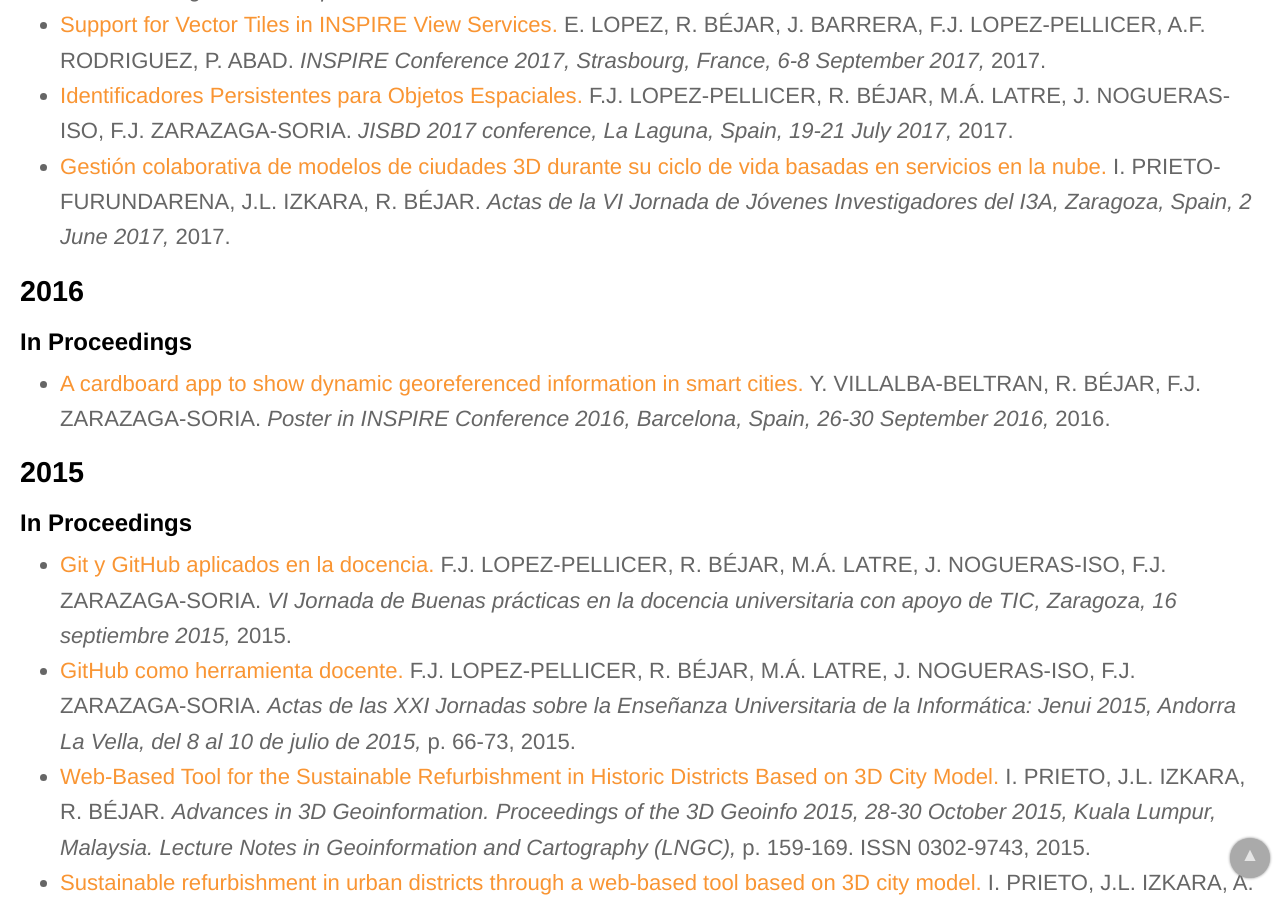
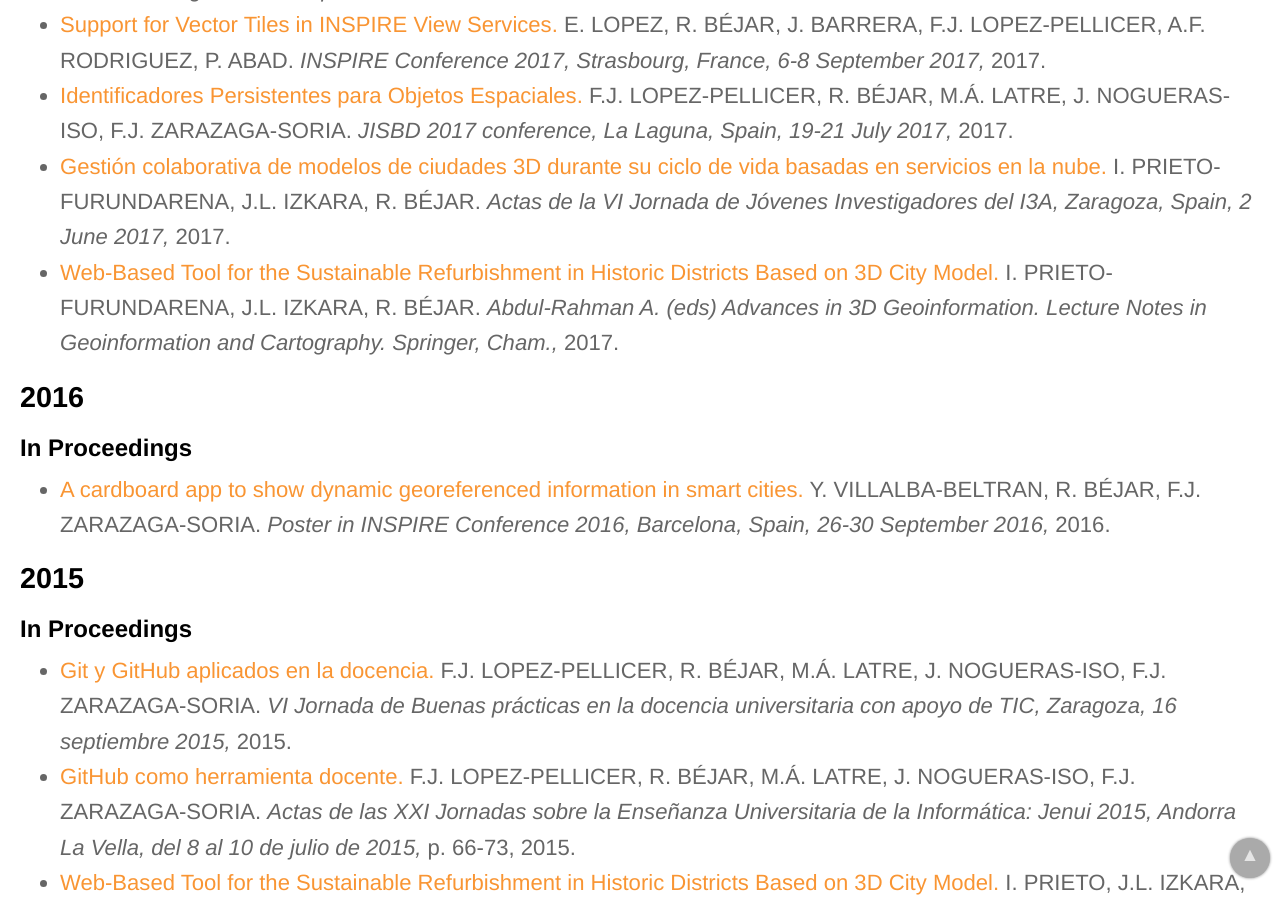
Before and after one commit to IAAA-Lab/IAAA-Lab.github.io, a Jekyll site: the page built from _staff/rbejar.md, in a window 1280 px wide and 900 px high, scrolled down 3487 px. Built offline with Jekyll 4.4.1, drawn with Linux system fonts in a browser that asks for light colours.

Commit message:
Update papers.yml

```diff
--- a/_data/papers.yml
+++ b/_data/papers.yml
@@ -423,6 +423,12 @@
   url: https://agile-online.org/images/conference_2017/Proceedings2017/shortpapers/82_ShortPaper_in_PDF.pdf
   authors: D. DÍAZ-CORONA, J. LACASTA, J. NOGUERAS-ISO
   publication_conference: "AGILE 2017 conference, Wageningen, The Netherlands, 9-12 May 2017"
+  year: 2017
+# -------------------
+- title: "Web-Based Tool for the Sustainable Refurbishment in Historic Districts Based on 3D City Model"
+  url: https://doi.org/10.1007/978-3-319-25691-7_9
+  authors: I. PRIETO-FURUNDARENA, J.L. IZKARA, R. BÉJAR
+  publication_conference: "Abdul-Rahman A. (eds) Advances in 3D Geoinformation. Lecture Notes in Geoinformation and Cartography. Springer, Cham."
   year: 2017
 # -------------------
 - title: "Improving the geospatial consistency of digital libraries metadata"
```
